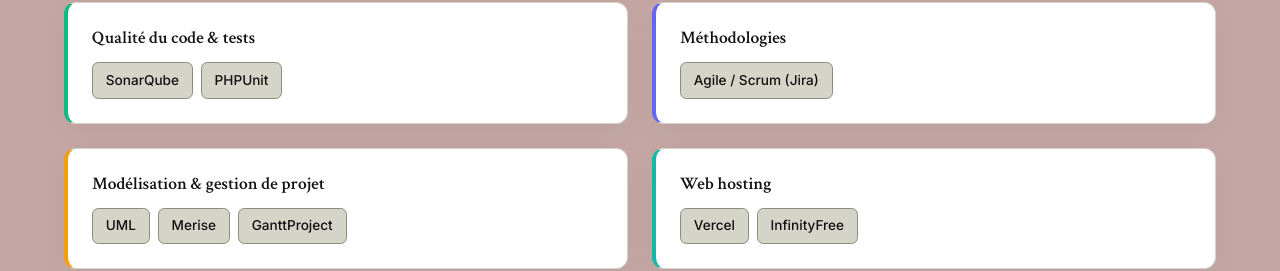
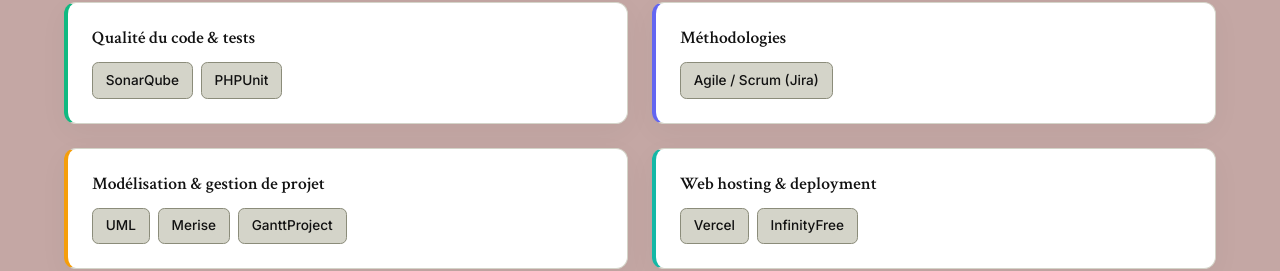
Before and after one commit to hajarlolo/please, a React (Create React App) app: page / in a window 1280 px wide. Shown: the part 3737-4008 px from the top of the page. Built offline with nearby package versions, Linux system fonts and the light colour scheme.

Commit message:
Update title for web hosting tool section

```diff
--- a/src/components/ToolsSection.jsx
+++ b/src/components/ToolsSection.jsx
@@ -47,7 +47,7 @@
     },
     {
       id: 8,
-      title: "Web hosting",
+      title: "Web hosting & deployment",
       tools: ["Vercel","InfinityFree"],
       color: "#14B8A6"
     }
```
